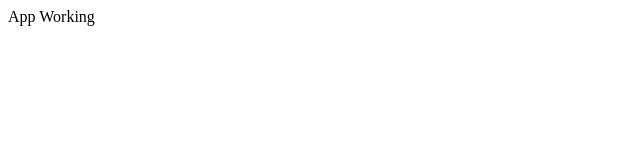
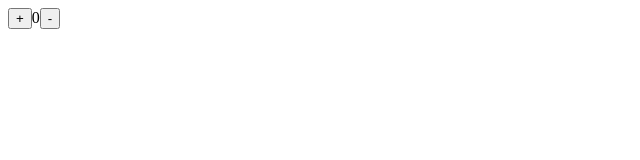
Before and after one commit to AriseMarcher/advanced-to-react, a React (Create React App) app in the folder code/react-redux-guide/: page / in a window 1280 px wide. Shown: the top 160 px of the page, without its empty margins (0-640 px from the left). Built offline with nearby package versions, Linux system fonts and the light colour scheme.

Commit message:
组件中最原始的实现

```diff
--- a/code/react-redux-guide/src/index.js
+++ b/code/react-redux-guide/src/index.js
@@ -1,10 +1,55 @@
 import React from 'react';
 import ReactDOM from 'react-dom/client';
 import App from './App';
+import { createStore } from 'redux'
+
+const initialState = {
+  count: 0
+}
+function reducer (state = initialState, action) {
+  switch(action.type) {
+    case 'increment':
+      return {
+        count: state.count + 1
+      }
+    case 'decrement':
+      return {
+        count: state.count - 1
+      };
+    default:
+      return state
+  }
+}
+
+const store = createStore(reducer)
+
+const increment = { type: 'increment' }
+const decrement = { type: 'decrement' }
+
+function Counter () {
+  return (
+    <div>
+      <button onClick={() => store.dispatch(increment)}>+</button>
+      <span>{store.getState().count}</span>
+      <button onClick={() => store.dispatch(decrement)}>-</button>
+    </div>
+  )
+}
+
+store.subscribe(() => {
+  console.log(store.getState())
+  root.render(
+    <React.StrictMode>
+      <Counter />
+    </React.StrictMode>
+  );
+})
+
+console.log(store)
 
 const root = ReactDOM.createRoot(document.getElementById('root'));
 root.render(
   <React.StrictMode>
-    <App />
+    <Counter />
   </React.StrictMode>
 );
```
